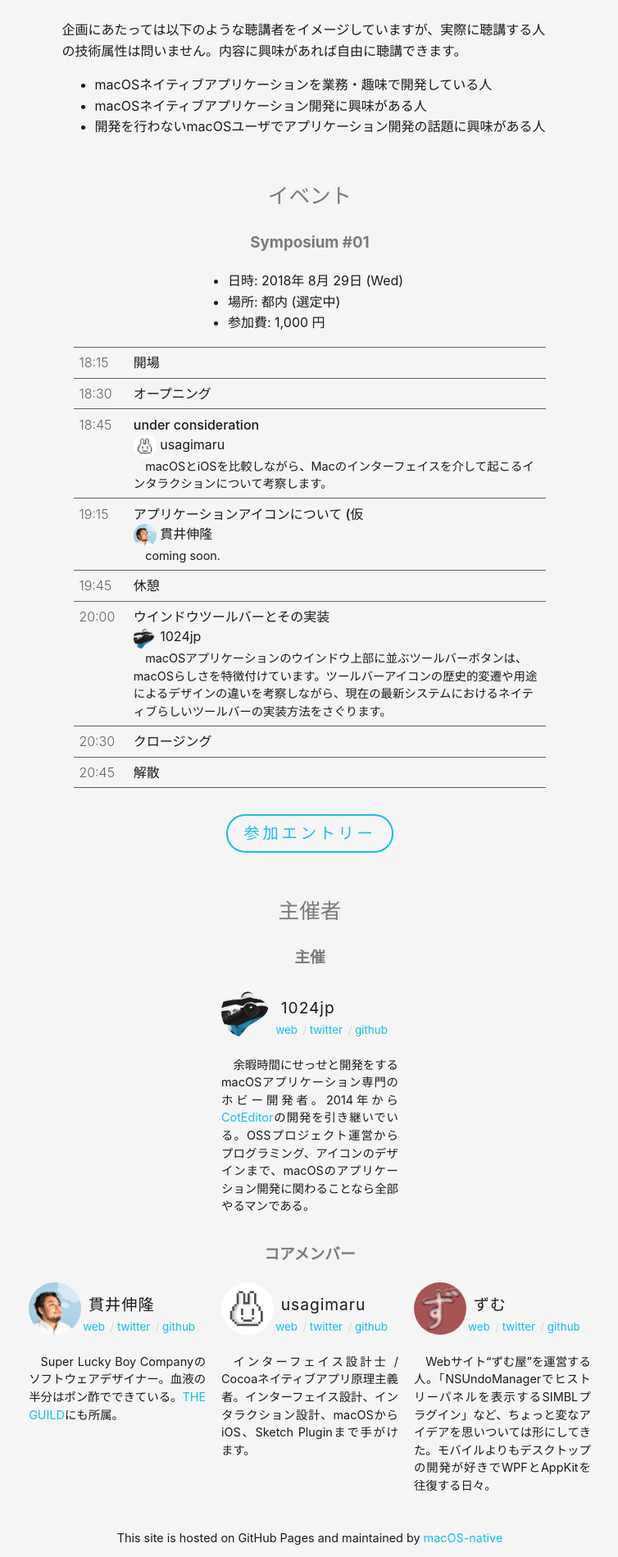
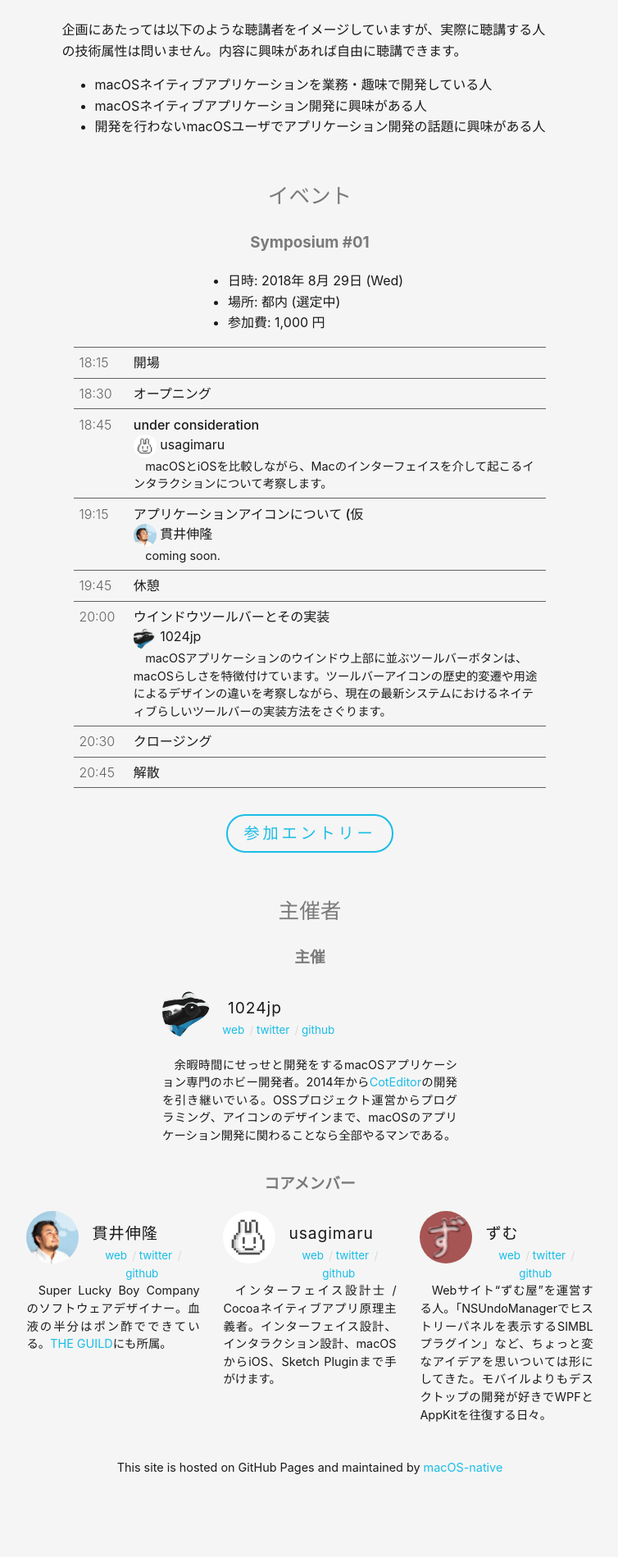
Before and after one commit to macOS-native/macos-native.github.io, a Jekyll site: the page built from index.md, in a window 1280 px wide. Shown: the part 875-2774 px from the top of the page at 82% size, without its empty margins (262-1016 px from the left). Built offline with Jekyll 4.4.1, drawn with Linux system fonts in a browser that asks for light colours; after the commit the page ends 2687 px from its top, so only the background shows below that.

Commit message:
Use flex box for member profile

```diff
--- a/assets/css/style.css
+++ b/assets/css/style.css
@@ -81,18 +81,14 @@ footer {
 
 /* profile */
 
-div {
-    width: 100%;
-    text-align: center;
+div.member {
+    display: flex;
+    justify-content: center;
 }
 .profile {
-    text-align: left;
-    width: 30%;
+    width: 50%;
+    margin: 0 2%;
     position: relative;
-    display: inline-block;
-    vertical-align: top;
-    padding: 0 1%;
-    margin: 0 auto;
 }
 .profile h4 {
     font-weight: 400;
--- a/index.md
+++ b/index.md
@@ -44,13 +44,13 @@ title: macOS native
 
 ### 主催
 
-<div>
+<div class="member">
 {% include profile.html param="1024jp" %}
 </div>
 
 ### コアメンバー
 
-<div>
+<div class="member">
 {% include profile.html param="nobtaka" %}
 {% include profile.html param="usagimaru" %}
 {% include profile.html param="zumuya" %}
```
